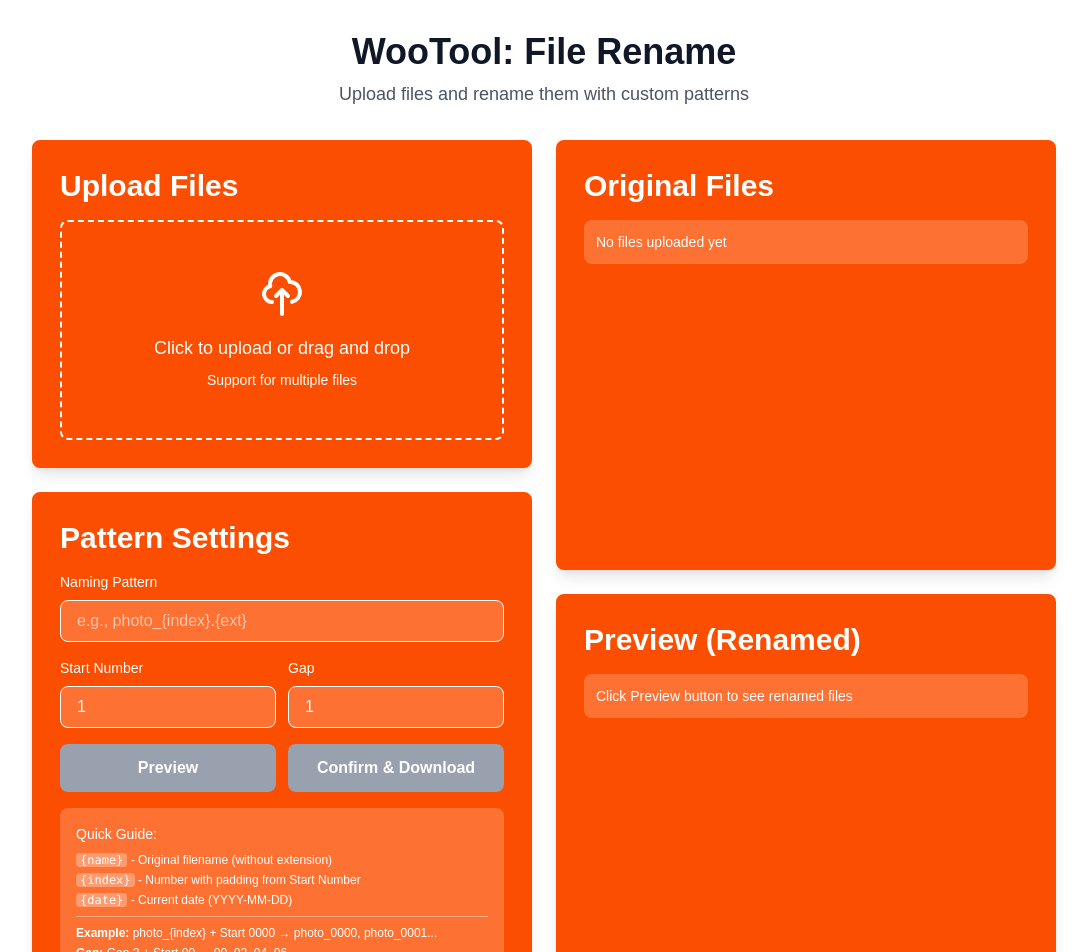
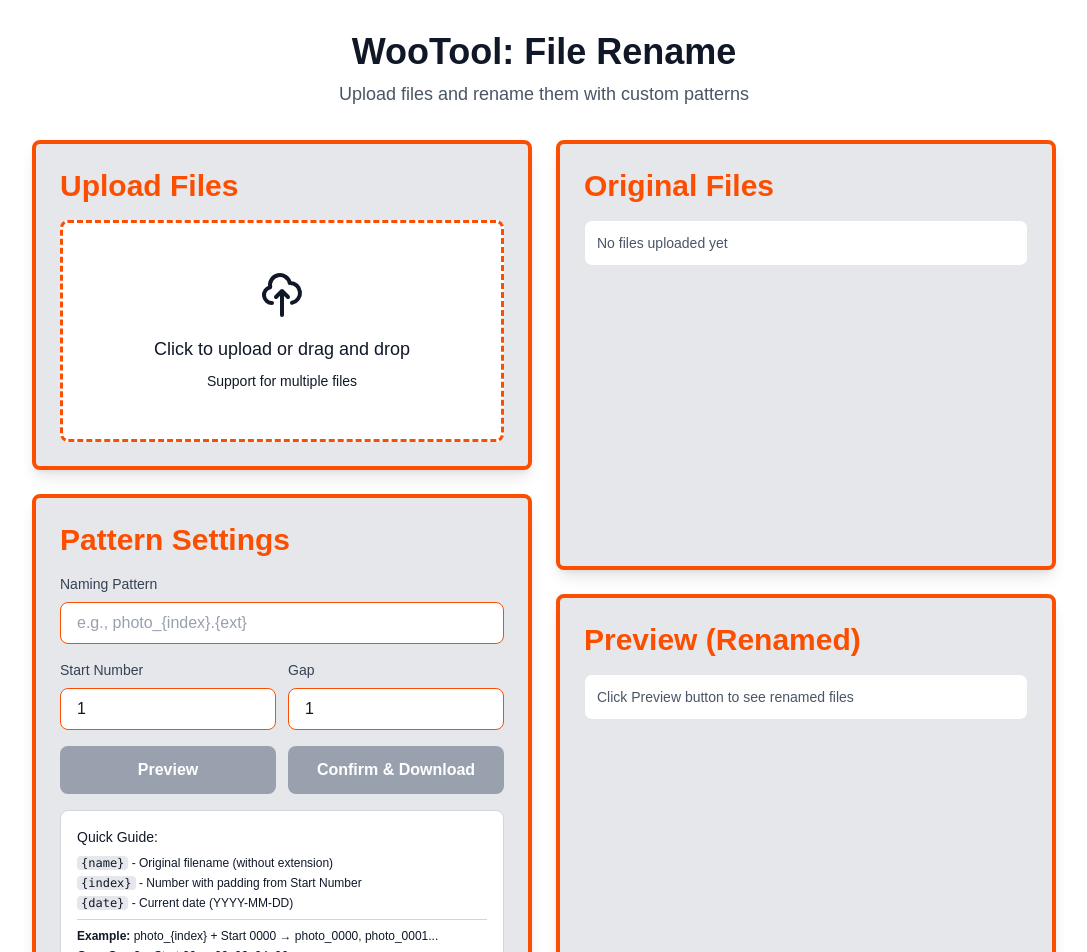
Before and after one commit to jwywoo/project-woo-tools, a Next.js app: page /main in a window 1280 px wide. Shown: the top 952 px of the page, without its empty margins (96-1183 px from the left). Built offline with nearby package versions, Linux system fonts and the light colour scheme.

Commit message:
new design and drag and drop performance increased

```diff
--- a/components/FileList.tsx
+++ b/components/FileList.tsx
@@ -48,7 +48,7 @@ export default function FileList({ title, files, fileObjects, emptyMessage, vari
 
   const handleDragOver = (e: React.DragEvent, index: number) => {
     e.preventDefault();
-    if (draggedIndex === index) return;
+    if (draggedIndex === index || dragOverIndex === index) return;
     setDragOverIndex(index);
   };
 
@@ -63,30 +63,37 @@ export default function FileList({ title, files, fileObjects, emptyMessage, vari
     setDragOverIndex(null);
   };
 
-  const handleDragLeave = () => {
-    setDragOverIndex(null);
+  const handleDragLeave = (e: React.DragEvent) => {
+    // Only clear if we're actually leaving the draggable area
+    const rect = (e.currentTarget as HTMLElement).getBoundingClientRect();
+    const x = e.clientX;
+    const y = e.clientY;
+
+    if (x < rect.left || x >= rect.right || y < rect.top || y >= rect.bottom) {
+      setDragOverIndex(null);
+    }
   };
 
   const itemClass = variant === 'renamed'
-    ? 'bg-white/30 dark:bg-white/30 p-2 rounded text-white dark:text-white'
-    : 'bg-white/20 dark:bg-white/20 p-2 rounded text-white dark:text-white';
+    ? 'bg-white dark:bg-white p-2 rounded text-gray-900 dark:text-gray-900 border border-gray-300'
+    : 'bg-white dark:bg-white p-2 rounded text-gray-900 dark:text-gray-900 border border-gray-200';
 
   const canDrag = variant === 'original' && !!onReorder;
 
   return (
     <>
-      <div className="bg-orange dark:bg-summer-blue rounded-lg shadow-lg p-6 flex flex-col h-full border-4 border-orange dark:border-orange">
+      <div className="bg-gray-200 dark:bg-gray-200 rounded-lg shadow-lg p-6 flex flex-col h-full border-4 border-orange dark:border-orange">
         <div className="flex items-center justify-between mb-4">
-          <h2 className="text-3xl font-semibold text-white dark:text-orange">
+          <h2 className="text-3xl font-semibold text-orange dark:text-orange">
             {title}
           </h2>
           {variant === 'original' && files.length > 0 && (
             <button
               onClick={() => setIsModalOpen(true)}
-              className="p-2 hover:bg-white/20 dark:hover:bg-orange/20 rounded-lg transition-colors"
+              className="p-2 hover:bg-gray-100 dark:hover:bg-gray-100 rounded-lg transition-colors"
               title="Expand view"
             >
-              <svg className="w-5 h-5 text-white dark:text-orange" fill="none" stroke="currentColor" viewBox="0 0 24 24">
+              <svg className="w-5 h-5 text-orange dark:text-orange" fill="none" stroke="currentColor" viewBox="0 0 24 24">
                 <path strokeLinecap="round" strokeLinejoin="round" strokeWidth={2} d="M4 8V4m0 0h4M4 4l5 5m11-1V4m0 0h-4m4 0l-5 5M4 16v4m0 0h4m-4 0l5-5m11 5l-5-5m5 5v-4m0 4h-4" />
               </svg>
             </button>
@@ -94,8 +101,8 @@ export default function FileList({ title, files, fileObjects, emptyMessage, vari
         </div>
       <div className="flex-1 overflow-y-auto min-h-0">
         {files.length === 0 ? (
-          <div className="bg-white/20 dark:bg-white/20 rounded-lg p-3 flex items-center">
-            <span className="text-white dark:text-white text-sm">{emptyMessage}</span>
+          <div className="bg-white dark:bg-white rounded-lg p-3 flex items-center border border-gray-200">
+            <span className="text-gray-600 dark:text-gray-600 text-sm">{emptyMessage}</span>
           </div>
         ) : (
           <div className="space-y-2 pr-2">
@@ -108,9 +115,9 @@ export default function FileList({ title, files, fileObjects, emptyMessage, vari
               return (
                 <div key={index} className="relative">
                   {showTopIndicator && (
-                    <div className="absolute -top-1 left-0 right-0 h-0.5 bg-white dark:bg-white z-10">
-                      <div className="absolute -left-1 -top-1 w-2 h-2 bg-white dark:bg-white rounded-full"></div>
-                      <div className="absolute -right-1 -top-1 w-2 h-2 bg-white dark:bg-white rounded-full"></div>
+                    <div className="absolute -top-1 left-0 right-0 h-0.5 bg-orange dark:bg-orange z-10">
+                      <div className="absolute -left-1 -top-1 w-2 h-2 bg-orange dark:bg-orange rounded-full"></div>
+                      <div className="absolute -right-1 -top-1 w-2 h-2 bg-orange dark:bg-orange rounded-full"></div>
                     </div>
                   )}
                   <div
@@ -128,14 +135,14 @@ export default function FileList({ title, files, fileObjects, emptyMessage, vari
                       <img
                         src={previewUrls[index]!}
                         alt={file}
-                        className="w-10 h-10 object-cover rounded border border-white dark:border-orange"
+                        className="w-10 h-10 object-cover rounded border border-gray-300 dark:border-gray-300"
                       />
                     )}
                   </div>
                   {showBottomIndicator && (
-                    <div className="absolute -bottom-1 left-0 right-0 h-0.5 bg-white z-10">
-                      <div className="absolute -left-1 -top-1 w-2 h-2 bg-white rounded-full"></div>
-                      <div className="absolute -right-1 -top-1 w-2 h-2 bg-white rounded-full"></div>
+                    <div className="absolute -bottom-1 left-0 right-0 h-0.5 bg-orange z-10">
+                      <div className="absolute -left-1 -top-1 w-2 h-2 bg-orange rounded-full"></div>
+                      <div className="absolute -right-1 -top-1 w-2 h-2 bg-orange rounded-full"></div>
                     </div>
                   )}
                 </div>
@@ -149,15 +156,15 @@ export default function FileList({ title, files, fileObjects, emptyMessage, vari
       {/* Modal */}
       {isModalOpen && (
         <div className="fixed inset-0 backdrop-blur-sm bg-black/20 z-50 flex items-center justify-center p-4" onClick={() => setIsModalOpen(false)}>
-          <div className="bg-orange dark:bg-summer-blue rounded-lg shadow-2xl max-w-6xl w-full max-h-[90vh] flex flex-col border-4 border-orange dark:border-orange" onClick={(e) => e.stopPropagation()}>
+          <div className="bg-gray-200 dark:bg-gray-200 rounded-lg shadow-2xl max-w-[95vw] w-full max-h-[95vh] flex flex-col border-4 border-orange dark:border-orange" onClick={(e) => e.stopPropagation()}>
             {/* Modal Header */}
-            <div className="flex items-center justify-between p-6 border-b border-white/40 dark:border-orange/40">
-              <h3 className="text-3xl font-semibold text-white dark:text-orange">{title}</h3>
+            <div className="flex items-center justify-between p-6 border-b border-gray-200 dark:border-gray-200">
+              <h3 className="text-3xl font-semibold text-orange dark:text-orange">{title}</h3>
               <button
                 onClick={() => setIsModalOpen(false)}
-                className="p-2 hover:bg-white/20 dark:hover:bg-orange/20 rounded-lg transition-colors"
+                className="p-2 hover:bg-gray-100 dark:hover:bg-gray-100 rounded-lg transition-colors"
               >
-                <svg className="w-6 h-6 text-white dark:text-orange" fill="none" stroke="currentColor" viewBox="0 0 24 24">
+                <svg className="w-6 h-6 text-orange dark:text-orange" fill="none" stroke="currentColor" viewBox="0 0 24 24">
                   <path strokeLinecap="round" strokeLinejoin="round" strokeWidth={2} d="M6 18L18 6M6 6l12 12" />
                 </svg>
               </button>
@@ -165,7 +172,7 @@ export default function FileList({ title, files, fileObjects, emptyMessage, vari
 
             {/* Modal Content - Card Grid */}
             <div className="flex-1 overflow-y-auto p-6">
-              <div className="grid grid-cols-2 md:grid-cols-3 lg:grid-cols-4 gap-4">
+              <div className="grid grid-cols-2 md:grid-cols-4 lg:grid-cols-6 xl:grid-cols-8 gap-4">
                 {files.map((file, index) => {
                   const isDraggingCard = draggedIndex === index;
                   const isDragOverCard = dragOverIndex === index && draggedIndex !== index;
@@ -186,7 +193,7 @@ export default function FileList({ title, files, fileObjects, emptyMessage, vari
                         onDragOver={(e) => handleDragOver(e, index)}
                         onDragEnd={handleDragEnd}
                         onDragLeave={handleDragLeave}
-                        className={`bg-gray-50 dark:bg-gray-700 rounded-lg p-4 flex flex-col items-center gap-3 transition-all ${
+                        className={`bg-white dark:bg-white rounded-lg p-4 flex flex-col items-center gap-3 transition-all border border-gray-200 ${
                           onReorder ? 'cursor-move' : ''
                         } ${isDraggingCard ? 'opacity-50 scale-95' : 'hover:shadow-lg'}`}
                       >
@@ -197,13 +204,13 @@ export default function FileList({ title, files, fileObjects, emptyMessage, vari
                             className="w-full h-32 object-cover rounded border border-gray-300 dark:border-gray-600 pointer-events-none"
                           />
                         ) : (
-                          <div className="w-full h-32 bg-gray-200 dark:bg-gray-600 rounded flex items-center justify-center">
-                            <svg className="w-12 h-12 text-gray-400 dark:text-gray-500" fill="none" stroke="currentColor" viewBox="0 0 24 24">
+                          <div className="w-full h-32 bg-gray-200 dark:bg-gray-200 rounded flex items-center justify-center">
+                            <svg className="w-12 h-12 text-gray-400 dark:text-gray-400" fill="none" stroke="currentColor" viewBox="0 0 24 24">
                               <path strokeLinecap="round" strokeLinejoin="round" strokeWidth={2} d="M7 21h10a2 2 0 002-2V9.414a1 1 0 00-.293-.707l-5.414-5.414A1 1 0 0012.586 3H7a2 2 0 00-2 2v14a2 2 0 002 2z" />
                             </svg>
                           </div>
                         )}
-                        <p className="text-sm text-center text-gray-700 dark:text-gray-300 font-mono break-all w-full">{file}</p>
+                        <p className="text-sm text-center text-gray-900 dark:text-gray-900 font-mono break-all w-full">{file}</p>
                       </div>
                       {showRightIndicator && (
                         <div className="absolute -right-2 top-0 bottom-0 w-1 bg-orange z-10 rounded-full">
--- a/components/FileUpload.tsx
+++ b/components/FileUpload.tsx
@@ -21,17 +21,17 @@ export default function FileUpload({ onFilesChange }: FileUploadProps) {
   };
 
   return (
-    <div className="bg-orange dark:bg-summer-blue rounded-lg shadow-lg p-6 border-4 border-orange dark:border-orange">
-      <h2 className="text-3xl font-semibold text-white dark:text-orange mb-4">
+    <div className="bg-gray-200 dark:bg-gray-200 rounded-lg shadow-lg p-6 border-4 border-orange dark:border-orange">
+      <h2 className="text-3xl font-semibold text-orange dark:text-orange mb-4">
         Upload Files
       </h2>
       <label
         htmlFor="file-upload"
         onDrop={handleDrop}
         onDragOver={handleDragOver}
-        className="border-2 border-dashed border-white dark:border-orange rounded-lg p-12 text-center hover:border-white/80 dark:hover:border-orange/80 transition-colors cursor-pointer block"
+        className="border-3 border-dashed border-orange dark:border-orange rounded-lg p-12 text-center hover:border-orange/80 dark:hover:border-orange/80 transition-colors cursor-pointer block bg-white"
       >
-        <div className="text-white dark:text-white">
+        <div className="text-gray-900 dark:text-gray-900">
           <svg className="mx-auto h-12 w-12 mb-4" fill="none" stroke="currentColor" viewBox="0 0 24 24">
             <path strokeLinecap="round" strokeLinejoin="round" strokeWidth={2} d="M7 16a4 4 0 01-.88-7.903A5 5 0 1115.9 6L16 6a5 5 0 011 9.9M15 13l-3-3m0 0l-3 3m3-3v12" />
           </svg>
--- a/components/PatternInput.tsx
+++ b/components/PatternInput.tsx
@@ -24,13 +24,13 @@ export default function PatternInput({
   disabled = false,
 }: PatternInputProps) {
   return (
-    <div className="bg-orange dark:bg-summer-blue rounded-lg shadow-lg p-6 border-4 border-orange dark:border-orange">
-      <h2 className="text-3xl font-semibold text-white dark:text-orange mb-4">
+    <div className="bg-gray-200 dark:bg-gray-200 rounded-lg shadow-lg p-6 border-4 border-orange dark:border-orange">
+      <h2 className="text-3xl font-semibold text-orange dark:text-orange mb-4">
         Pattern Settings
       </h2>
       <div className="space-y-4">
         <div>
-          <label className="block text-sm font-medium text-white dark:text-white mb-2">
+          <label className="block text-sm font-medium text-gray-700 dark:text-gray-700 mb-2">
             Naming Pattern
           </label>
           <input
@@ -38,13 +38,13 @@ export default function PatternInput({
             value={pattern}
             onChange={(e) => onPatternChange(e.target.value)}
             placeholder="e.g., photo_{index}.{ext}"
-            className="w-full px-4 py-2 border border-white dark:border-orange rounded-lg focus:ring-2 focus:ring-white dark:focus:ring-orange focus:border-transparent bg-white/20 dark:bg-orange/20 text-white dark:text-white placeholder-white/60 dark:placeholder-white/60"
+            className="w-full px-4 py-2 border border-orange dark:border-orange rounded-lg focus:ring-2 focus:ring-orange dark:focus:ring-orange focus:border-transparent bg-white dark:bg-white text-gray-900 dark:text-gray-900 placeholder-gray-400 dark:placeholder-gray-400"
           />
         </div>
 
         <div className="grid grid-cols-2 gap-3">
           <div>
-            <label className="block text-sm font-medium text-white dark:text-white mb-2">
+            <label className="block text-sm font-medium text-gray-700 dark:text-gray-700 mb-2">
               Start Number
             </label>
             <input
@@ -52,11 +52,11 @@ export default function PatternInput({
               value={startNumber}
               onChange={(e) => onStartNumberChange(e.target.value)}
               placeholder="e.g., 0000 or 01"
-              className="w-full px-4 py-2 border border-white dark:border-orange rounded-lg focus:ring-2 focus:ring-white dark:focus:ring-orange focus:border-transparent bg-white/20 dark:bg-orange/20 text-white dark:text-white placeholder-white/60 dark:placeholder-white/60"
+              className="w-full px-4 py-2 border border-orange dark:border-orange rounded-lg focus:ring-2 focus:ring-orange dark:focus:ring-orange focus:border-transparent bg-white dark:bg-white text-gray-900 dark:text-gray-900 placeholder-gray-400 dark:placeholder-gray-400"
             />
           </div>
           <div>
-            <label className="block text-sm font-medium text-white dark:text-white mb-2">
+            <label className="block text-sm font-medium text-gray-700 dark:text-gray-700 mb-2">
               Gap
             </label>
             <input
@@ -64,7 +64,7 @@ export default function PatternInput({
               value={gap}
               onChange={(e) => onGapChange(parseInt(e.target.value) || 1)}
               min="1"
-              className="w-full px-4 py-2 border border-white dark:border-orange rounded-lg focus:ring-2 focus:ring-white dark:focus:ring-orange focus:border-transparent bg-white/20 dark:bg-orange/20 text-white dark:text-white placeholder-white/60 dark:placeholder-white/60"
+              className="w-full px-4 py-2 border border-orange dark:border-orange rounded-lg focus:ring-2 focus:ring-orange dark:focus:ring-orange focus:border-transparent bg-white dark:bg-white text-gray-900 dark:text-gray-900 placeholder-gray-400 dark:placeholder-gray-400"
             />
           </div>
         </div>
@@ -87,18 +87,18 @@ export default function PatternInput({
           </button>
         </div>
 
-        <div className="bg-white/20 dark:bg-white/20 rounded-lg p-4">
-          <p className="text-sm font-medium text-white dark:text-white mb-2">Quick Guide:</p>
-          <ul className="text-xs text-white dark:text-white space-y-1">
-            <li><code className="bg-white/30 dark:bg-white/30 px-1 rounded">{'{name}'}</code> - Original filename (without extension)</li>
-            <li><code className="bg-white/30 dark:bg-white/30 px-1 rounded">{'{index}'}</code> - Number with padding from Start Number</li>
-            <li><code className="bg-white/30 dark:bg-white/30 px-1 rounded">{'{date}'}</code> - Current date (YYYY-MM-DD)</li>
+        <div className="bg-white dark:bg-white rounded-lg p-4 border border-gray-300">
+          <p className="text-sm font-medium text-gray-900 dark:text-gray-900 mb-2">Quick Guide:</p>
+          <ul className="text-xs text-gray-900 dark:text-gray-900 space-y-1">
+            <li><code className="bg-gray-200 dark:bg-gray-200 px-1 rounded">{'{name}'}</code> - Original filename (without extension)</li>
+            <li><code className="bg-gray-200 dark:bg-gray-200 px-1 rounded">{'{index}'}</code> - Number with padding from Start Number</li>
+            <li><code className="bg-gray-200 dark:bg-gray-200 px-1 rounded">{'{date}'}</code> - Current date (YYYY-MM-DD)</li>
           </ul>
-          <div className="mt-2 pt-2 border-t border-white/40 dark:border-white/40">
-            <p className="text-xs text-white dark:text-white">
+          <div className="mt-2 pt-2 border-t border-gray-300 dark:border-gray-300">
+            <p className="text-xs text-gray-900 dark:text-gray-900">
               <strong>Example:</strong> photo_{'{index}'} + Start 0000 → photo_0000, photo_0001...
             </p>
-            <p className="text-xs text-white dark:text-white mt-1">
+            <p className="text-xs text-gray-900 dark:text-gray-900 mt-1">
               <strong>Gap:</strong> Gap 2 + Start 00 → 00, 02, 04, 06...
             </p>
           </div>
```
